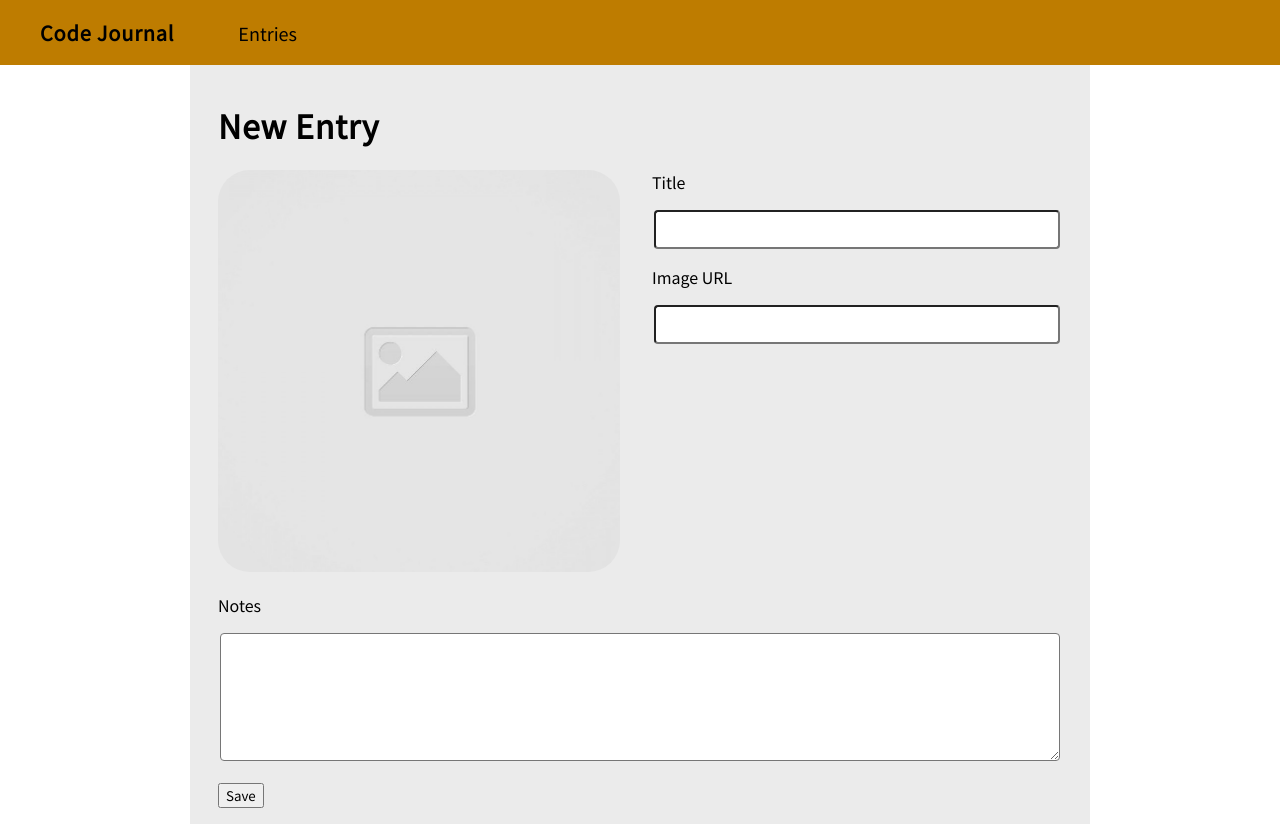
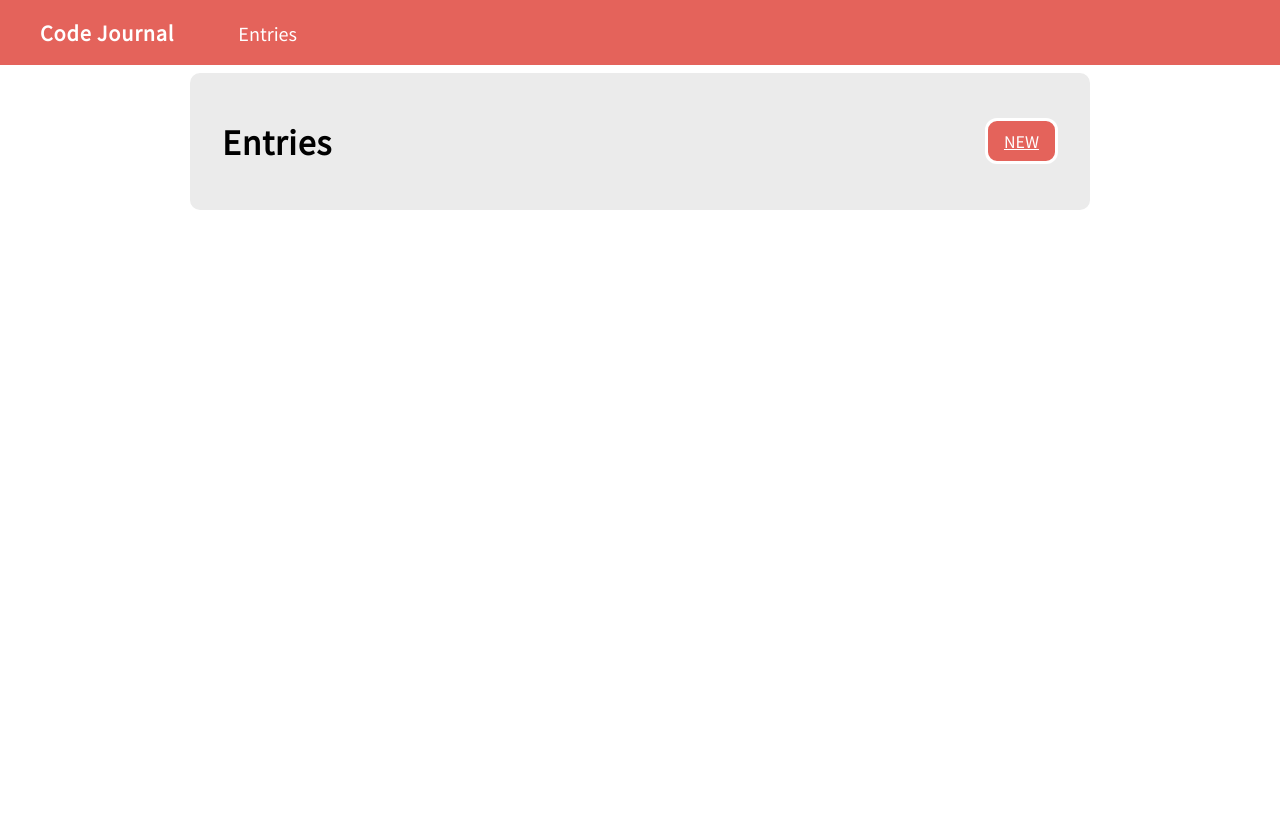
Before and after one commit to ErikModica/code-journal, a website: page index.html in a window 1280 px wide. After the commit the page ends 800 px from the top, so only its background shows below. Drawn offline with Linux system fonts and the light colour scheme.

Commit message:
implemented an anchor to toggle the entry form, made the buttons look nice, and now when you click save on a new entry form, it automatically updates the entries.

```diff
--- a/css/styles.css
+++ b/css/styles.css
@@ -3,7 +3,8 @@
 }
 
 .navbar {
-  background-color: rgb(190, 124, 0);
+  background-color: #e4635b;
+  color: white;
   height: 65px;
   display: flex;
   flex-wrap: wrap;
@@ -21,6 +22,14 @@
   font-size: 20px;
   font-weight: bold;
   letter-spacing: 0.05rem;
+}
+
+.inactive {
+  display: none;
+}
+
+.active {
+  display: block;
 }
 
 h1 {
@@ -41,6 +50,9 @@ textarea {
 .container {
   background-color: rgb(235, 235, 235);
   padding: 1rem;
+  margin-top: 0.5rem;
+  margin-bottom: 0.5rem;
+  border-radius: 10px;
 }
 
 .entry-image {
@@ -56,3 +68,19 @@ textarea {
 .entry-list {
   padding-left: 0;
 }
+
+.entry-bar {
+  display: flex;
+  flex-wrap: wrap;
+  align-items: center;
+  justify-content: space-between;
+  padding: 0.5rem 1rem;
+}
+
+.button {
+  background-color: #e4635b;
+  color: white;
+  padding: 8px 16px;
+  border-style: solid;
+  border-radius: 12px;
+}
--- a/index.html
+++ b/index.html
@@ -24,7 +24,7 @@
     </ul>
   </header>
   <main>
-    <div data-view="entry-form">
+    <div class="entry-form-entire-div inactive" data-view="entry-form">
       <div class="container">
 
         <div class="row row-header">
@@ -62,7 +62,7 @@
 
           <div class="row">
             <div class="column-full">
-              <button class="submit-button">Save</button>
+              <button class="submit-button button">SAVE</button>
             </div>
           </div>
 
@@ -71,9 +71,20 @@
     </div>
 
     <div data-view="entries">
+      <div class="container">
+        <div class="row">
+          <div class="column-full entry-bar">
+            <h1>Entries</h1>
+            <a href="#" class="new-entry-button button">NEW</a>
+          </div>
+        </div>
+      </div>
+
+
+
       <ul class="entry-list">
+      </ul>
 
-      </ul>
     </div>
   </main>
   <script src="js/data.js"></script>
--- a/js/main.js
+++ b/js/main.js
@@ -24,18 +24,14 @@ $entryForm.addEventListener('submit', function (event) {
 
   $image.setAttribute('src', 'images/placeholder-image-square.jpg');
 
+  $entry.prepend(renderEntry(entryFormInfo));
+
   $entryForm.elements.title.value = null;
   $entryForm.elements.imageUrl.value = null;
   $entryForm.elements.notes.value = null;
+
+  $entryFormEntireDiv.className = 'entry-form-entire-div inactive';
 });
-
-// window.addEventListener('beforeunload', function (event) {
-
-//   var entryDataJSON = JSON.stringify(data);
-
-//   localStorage.setItem('entryData', entryDataJSON);
-
-// });
 
 var $entry = document.querySelector('.entry-list');
 
@@ -43,18 +39,6 @@ function renderEntry(object) {
 
   var $container = document.createElement('div');
   $container.setAttribute('class', 'container');
-
-  // var $titleRow = document.createElement('div');
-  // $titleRow.setAttribute('class', 'row');
-  // $container.appendChild($titleRow)
-
-  // var $columnFull = document.createElement('div');
-  // $columnFull.setAttribute('class', 'column-full');
-  // $titleRow.appendChild($columnFull)
-
-  // var $titleH1 = document.createElement('h1');
-  // $titleH1.textContent = data.entries[i].title;
-  // $columnFull.appendChild($titleH1);
 
   var $bodyRow = document.createElement('div');
   $bodyRow.setAttribute('class', 'row');
@@ -84,8 +68,15 @@ function renderEntry(object) {
   return $container;
 }
 
-window.addEventListener('DOMContentLoaded', function (event) {
+window.addEventListener('DOMContentLoaded', function loadEntry(event) {
   for (var i = 0; i < data.entries.length; i++) {
     $entry.prepend(renderEntry(data.entries[i]));
   }
 });
+
+var $entryFormEntireDiv = document.querySelector('.entry-form-entire-div');
+var $newEntryButton = document.querySelector('.new-entry-button');
+
+$newEntryButton.addEventListener('click', function (event) {
+  $entryFormEntireDiv.className = 'entry-form-entire-div active';
+});
```
